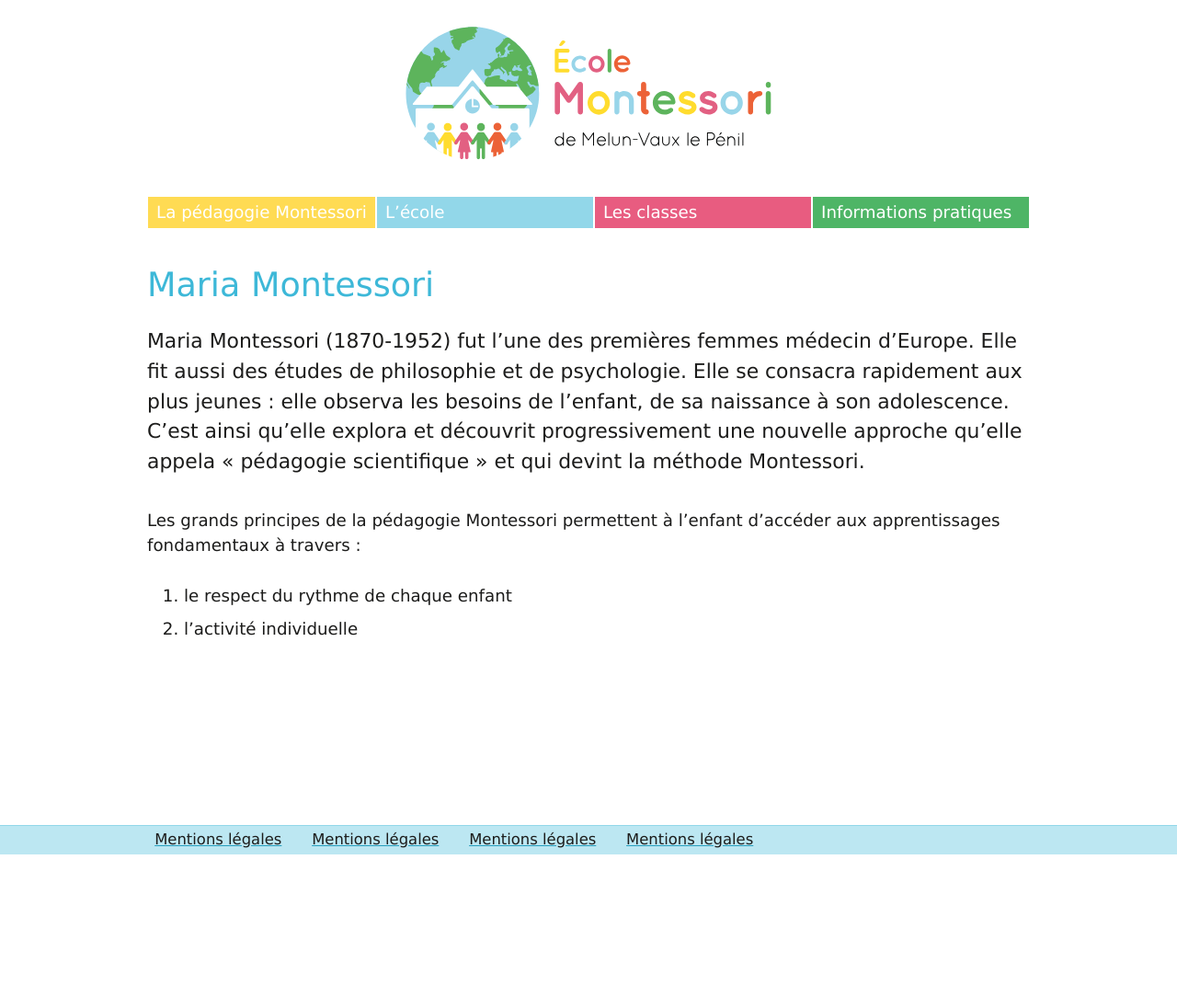
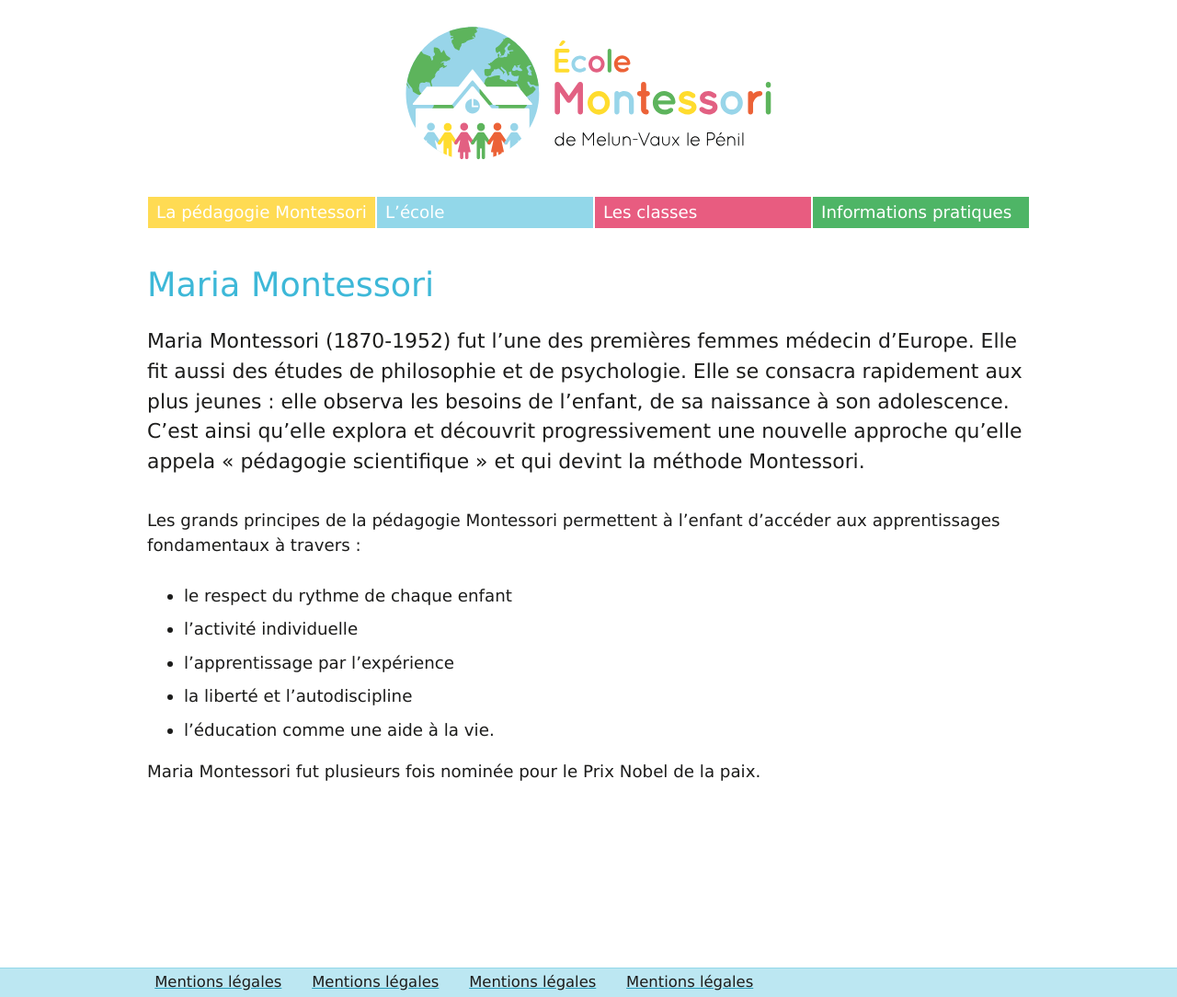
Before and after one commit to montessori-melun/montessori-melun.github.io, a Jekyll site: the page built from pedagogie-montessori/index.md, in a window 1280 px wide. Shown: the whole page at 92% size. Built offline with Jekyll 4.4.1, drawn with Linux system fonts in a browser that asks for light colours; before the commit the page ends 929 px from its top, so only the background shows below that.

Commit message:
Update index.md

```diff
--- a/pedagogie-montessori/index.md
+++ b/pedagogie-montessori/index.md
@@ -5,5 +5,10 @@ title: Maria Montessori
 <p>Maria Montessori (1870-1952) fut l’une des premières femmes médecin d’Europe. Elle fit aussi des études de philosophie et de psychologie. Elle se consacra rapidement aux plus jeunes : elle observa les besoins de l’enfant, de sa naissance à son adolescence. C’est ainsi qu’elle explora et découvrit progressivement une nouvelle approche qu’elle appela « pédagogie scientifique » et qui devint la méthode Montessori.  </p>
 
 <p>Les grands principes de la pédagogie Montessori permettent à l’enfant d’accéder aux apprentissages fondamentaux à travers :  </p>
-1. le respect du rythme de chaque enfant
-2. l’activité individuelle
+- le respect du rythme de chaque enfant
+- l’activité individuelle
+- l’apprentissage par l’expérience
+- la liberté et l’autodiscipline
+-	l’éducation comme une aide à la vie.
+
+<p>Maria Montessori fut plusieurs fois nominée pour le Prix Nobel de la paix.  </p>
```
